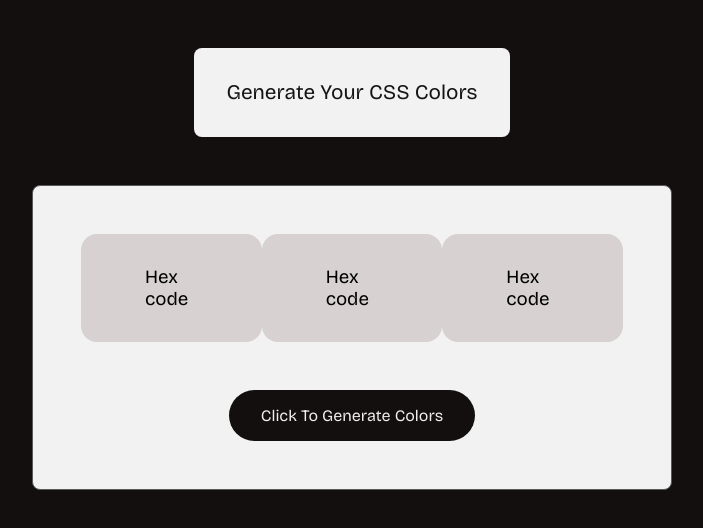
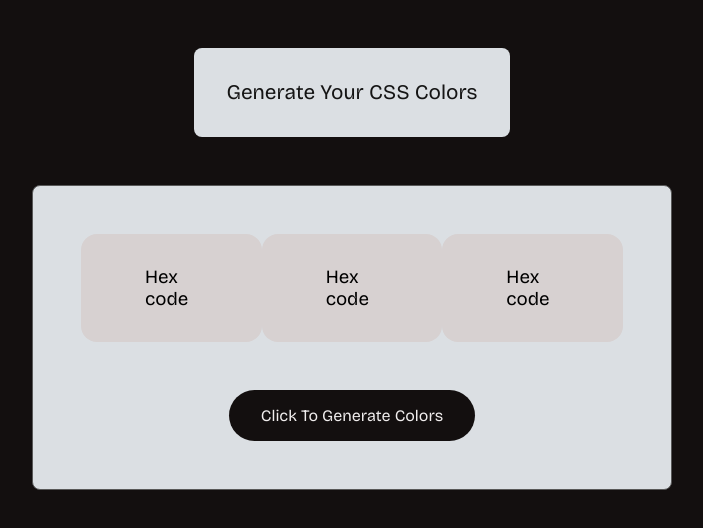
Before and after one commit to SandyAbasman/color-project-folder, a plain HTML site: page index.html in a window 1280 px wide. Shown: the whole page, without its empty margins (288-991 px from the left). Drawn offline with nearby package versions, Linux system fonts and the light colour scheme.

Commit message:
first commit

```diff
--- a/style.css
+++ b/style.css
@@ -20,7 +20,7 @@ body{
     /* box-shadow: 10px 10px  rgb(48, 47, 47); */
     border-radius: 0.5rem;
     /* background-color:#0AB6AB; */
-    background-color: #f2f2f2;
+    background-color: #dbdfe3;
 
 
 }
@@ -33,7 +33,7 @@ body{
 .color-generation-container{
     width: 50%;
     height: auto;
-    background-color: #f2f2f2;
+    background-color: #dbdfe3;
     margin: 0 auto;
     display: flex;
     flex-direction: column;
```
